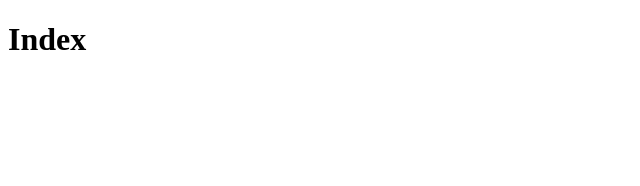
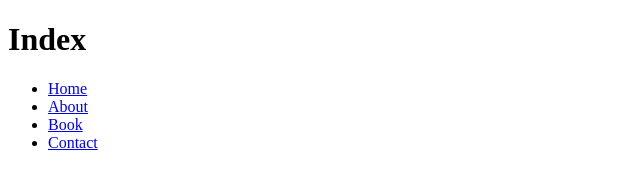
Before and after one commit to amaresma/testing123, a plain HTML site: page index.html in a window 1280 px wide. Shown: the whole page, without its empty margins (0-640 px from the left). Drawn offline with Linux system fonts and the light colour scheme.

Commit message:
added to the testing branch

```diff
--- a/index.html
+++ b/index.html
@@ -7,5 +7,13 @@
 </head>
 <body>
     <h1>Index</h1>
+    <nav>
+        <ul>
+            <li><a href="#">Home</a></li>
+            <li><a href="#">About</a></li>
+            <li><a href="#">Book</a></li>
+            <li><a href="#">Contact</a></li>
+        </ul>
+    </nav>
 </body>
 </html>
```
